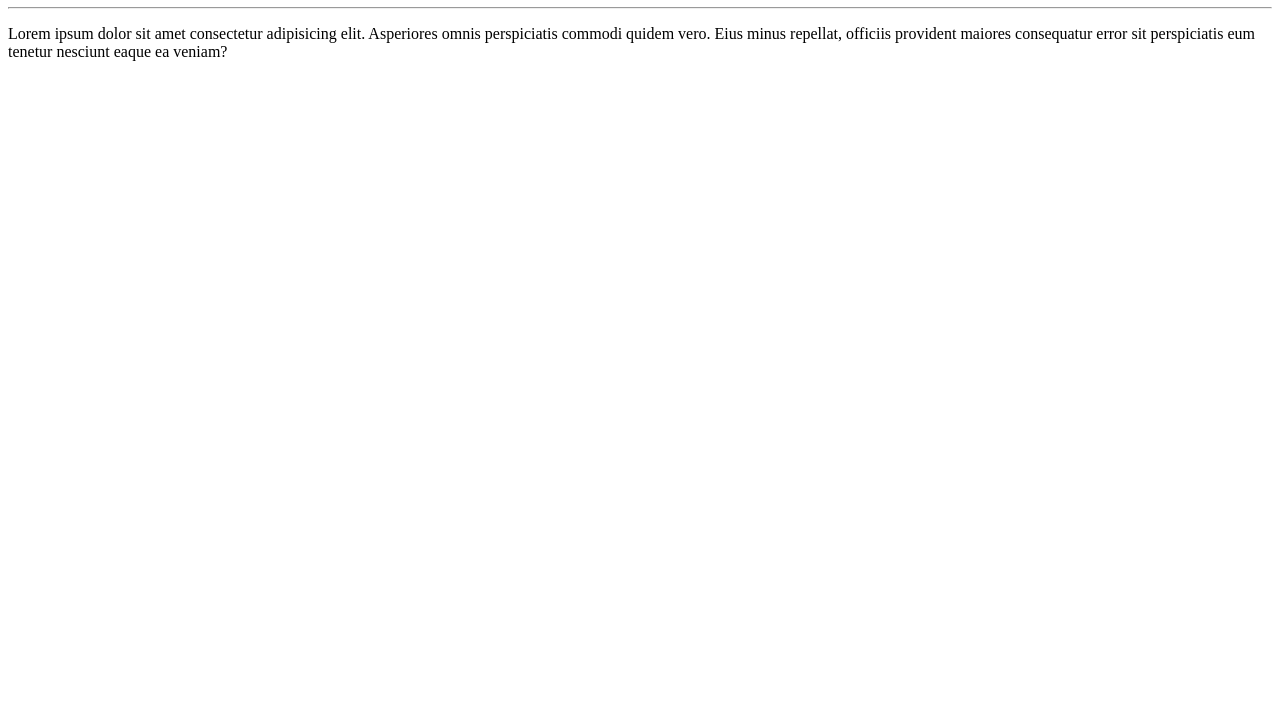
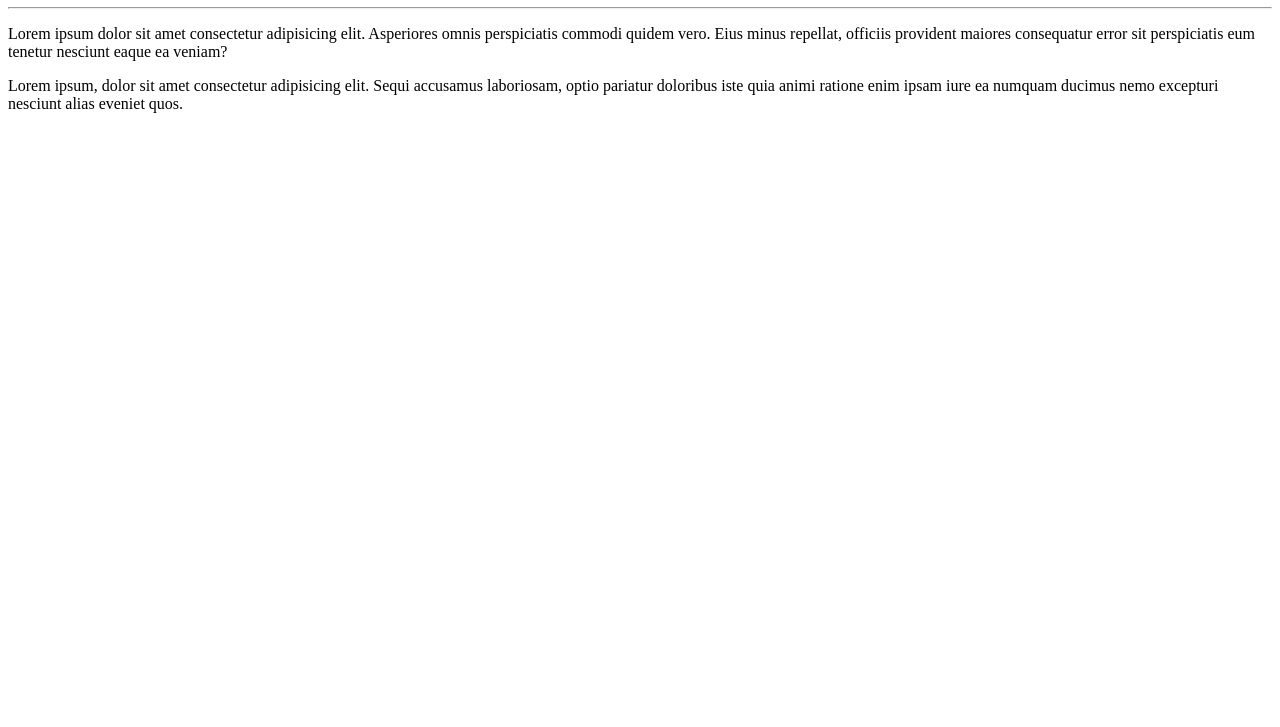
Before and after one commit to mayconeislay/Ola-Mundo, a plain HTML site: page site-exemplo/index.html in a window 1280 px wide. Shown: the part 73-800 px from the top of the page. Drawn offline with Linux system fonts and the light colour scheme.

Commit message:
adcionei um parágrafo

```diff
--- a/site-exemplo/index.html
+++ b/site-exemplo/index.html
@@ -12,5 +12,7 @@
      Asperiores omnis perspiciatis commodi quidem vero.
      Eius minus repellat, officiis provident maiores consequatur
      error sit perspiciatis eum tenetur nesciunt eaque ea veniam?</p>
+     <p>Lorem ipsum, dolor sit amet consectetur adipisicing elit.
+     Sequi accusamus laboriosam, optio pariatur doloribus iste quia animi ratione enim ipsam iure ea numquam ducimus nemo excepturi nesciunt alias eveniet quos.</p>
 </body>
 </html>
```
